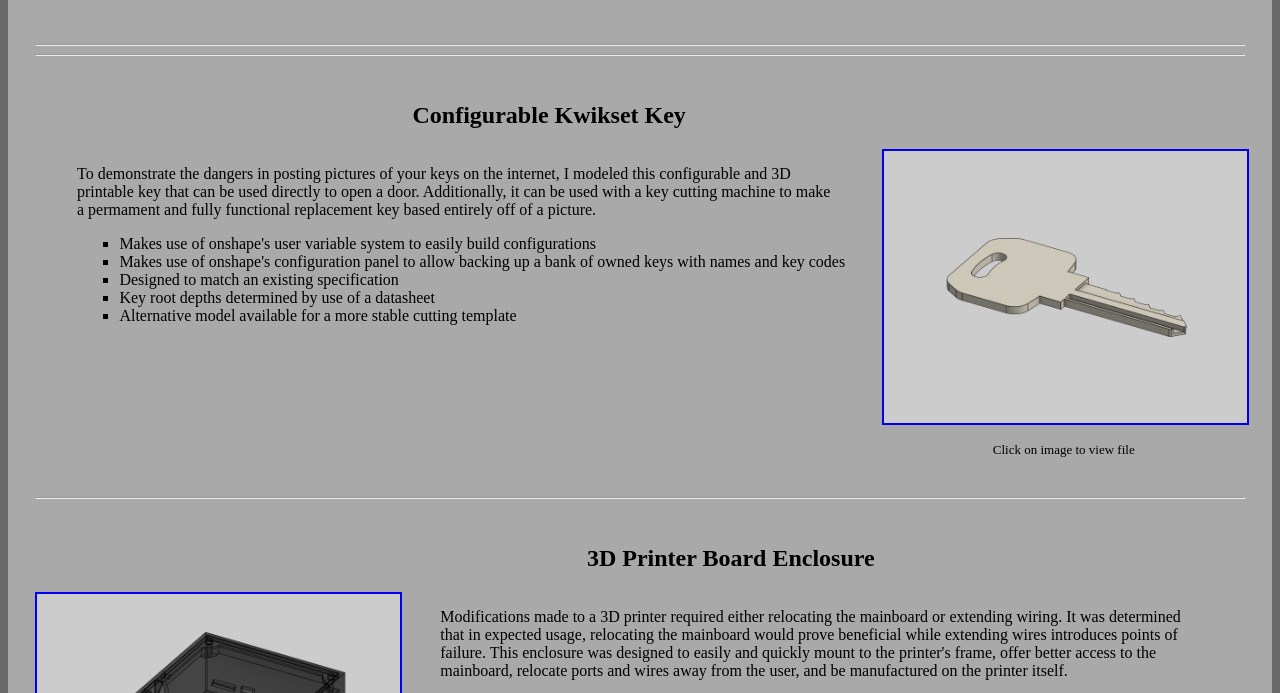
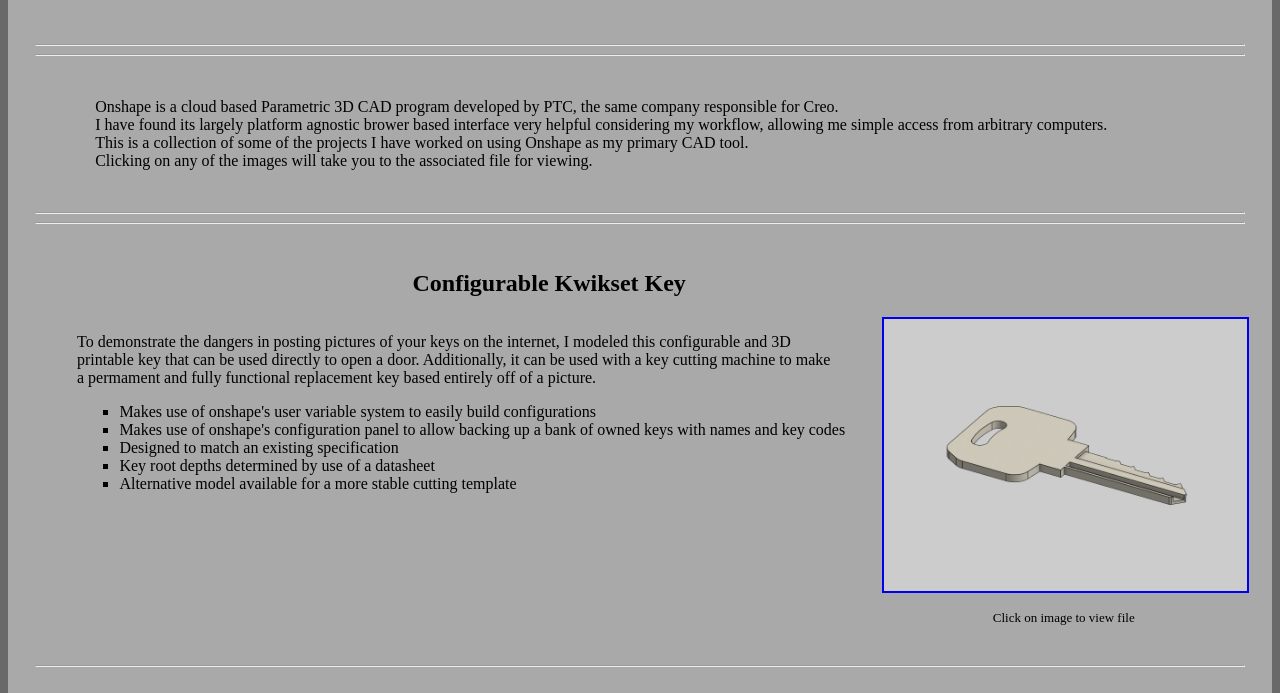
Before and after one commit to ttsgeb/everyturn-portfolio, a plain HTML site: page portfolio.html in a window 1280 px wide. Shown: the part 83-776 px from the top of the page. Drawn offline with Linux system fonts and the light colour scheme.

Commit message:
Update portfolio.html

```diff
--- a/portfolio.html
+++ b/portfolio.html
@@ -9,6 +9,15 @@
 
 <h1>Tim's onshape Portfolio</h1>
 
+<br><hr><hr><br>
+<div>
+<p>
+  Onshape is a cloud based Parametric 3D CAD program developed by PTC, the same company responsible for Creo.<br>
+  I have found its largely platform agnostic brower based interface very helpful considering my workflow, allowing me simple access from arbitrary computers.<br>
+  This is a collection of some of the projects I have worked on using Onshape as my primary CAD tool.<br>
+  Clicking on any of the images will take you to the associated file for viewing.
+</p>
+</div>
 <br><hr><hr><br>
 
 <div>
```
